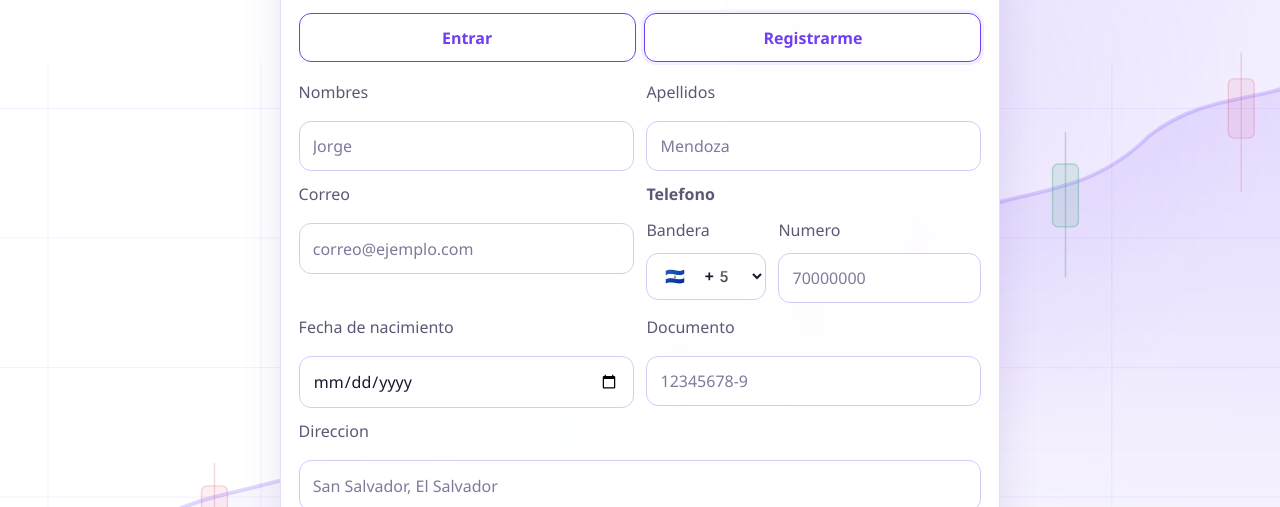
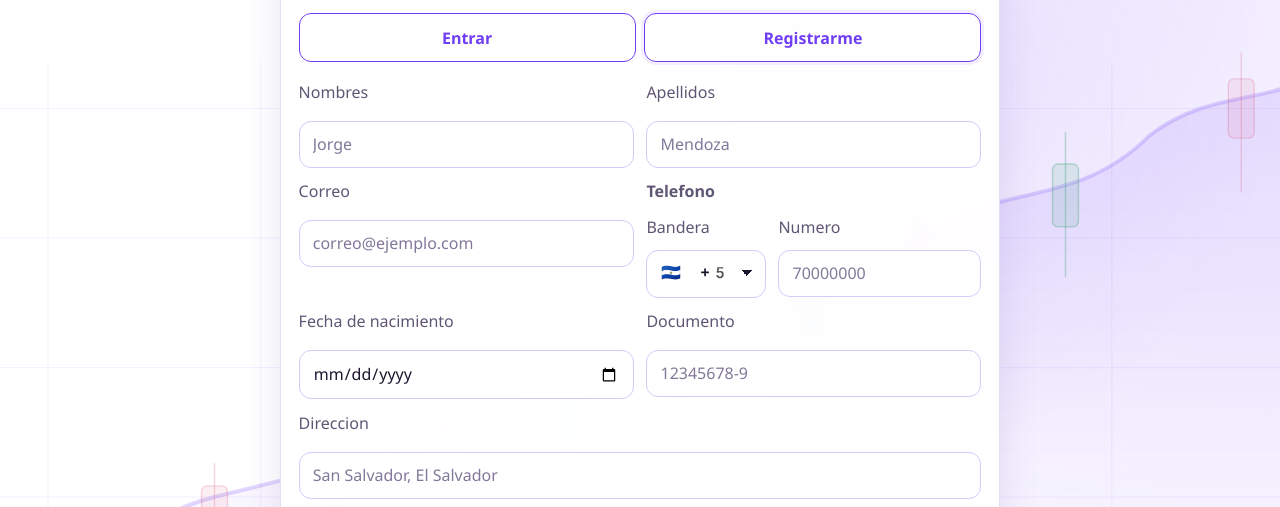
Before and after one commit to melkervh/Wallet, a website: page views/login.html in a window 1280 px wide. Both pictures are taken after a click on the button "Registrarme". Shown: the part 215-722 px from the top of the page. Drawn offline with Linux system fonts and the light colour scheme; some packages are replaced by stand-ins of ours; no server answers; a script that the page names is missing.

Commit message:
Corregir selector de telefono y campo de fecha en movil
Co-Authored-By: Claude Sonnet 5.5 <noreply@anthropic.com>
Claude-Session: https://claude.ai/code/session_01FDQsqLsuuWbowSMpqdKF1h

```diff
--- a/recursos/estilos/estilo_global.css
+++ b/recursos/estilos/estilo_global.css
@@ -1011,7 +1011,6 @@ small {
 
 .campo_telefono_compuesto_interior select {
     font-weight: 700;
-    letter-spacing: 0.01em;
     font-family: "Segoe UI Emoji", "Apple Color Emoji", "Noto Color Emoji", "Segoe UI", sans-serif;
 }
 
@@ -1802,6 +1801,38 @@ select {
 input:not([type="checkbox"]):not([type="radio"]):not(.input_archivo_oculto),
 select {
     width: 100%;
+}
+
+/* Correccion movil (iOS/Safari): evita texto recortado en select y desborde en campos de fecha. */
+input,
+select {
+    box-sizing: border-box;
+    min-width: 0;
+    max-width: 100%;
+    line-height: 1.3;
+}
+
+select {
+    min-height: 3rem;
+    -webkit-appearance: none;
+    appearance: none;
+    background-image: linear-gradient(45deg, transparent 50%, currentColor 50%), linear-gradient(135deg, currentColor 50%, transparent 50%);
+    background-position: calc(100% - 1.15rem) 50%, calc(100% - 0.8rem) 50%;
+    background-size: 0.4rem 0.4rem, 0.4rem 0.4rem;
+    background-repeat: no-repeat;
+    padding-right: 2.2rem;
+}
+
+input[type="date"] {
+    display: block;
+    min-height: 3rem;
+    -webkit-appearance: none;
+    appearance: none;
+}
+
+input[type="date"]::-webkit-date-and-time-value {
+    text-align: left;
+    min-height: 1.3em;
 }
 
 input::placeholder {
```
